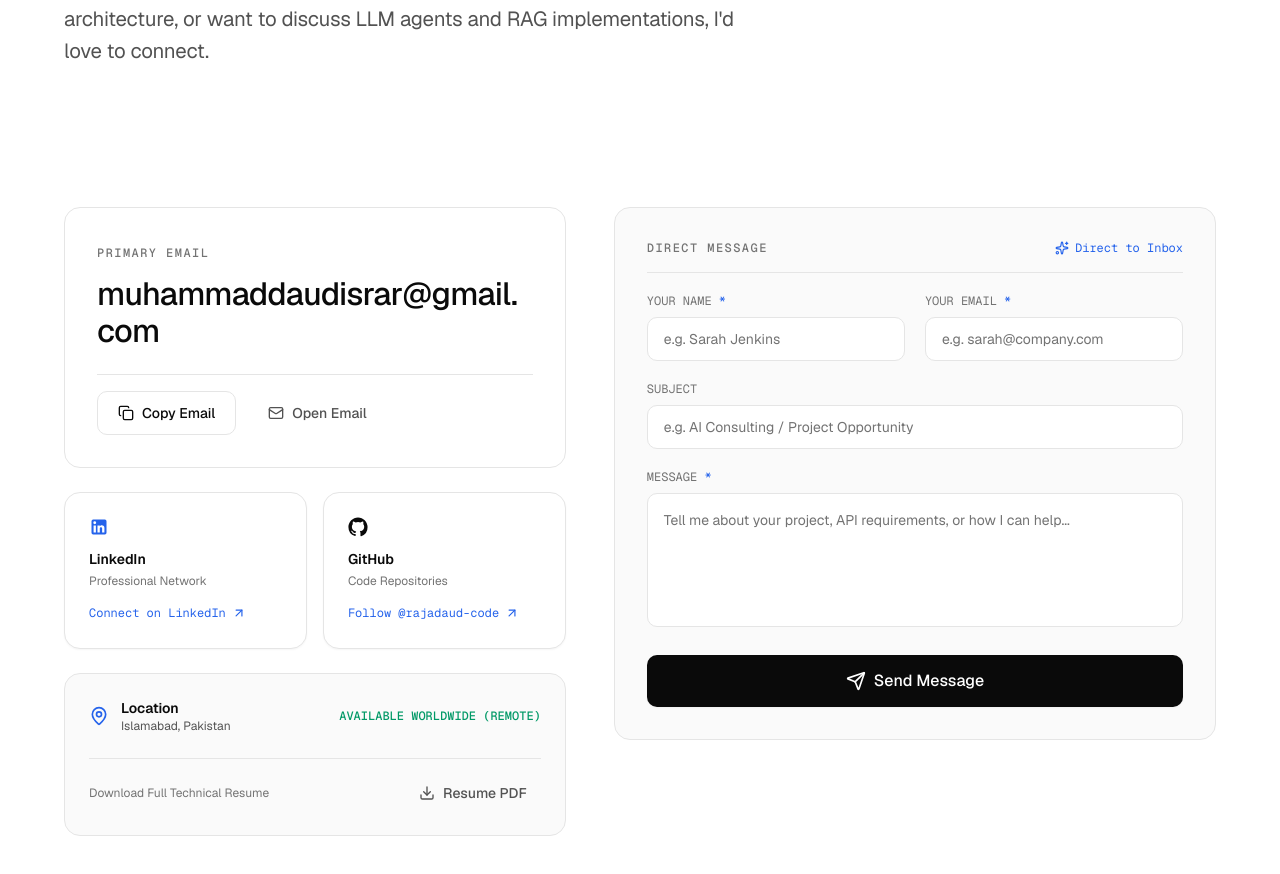
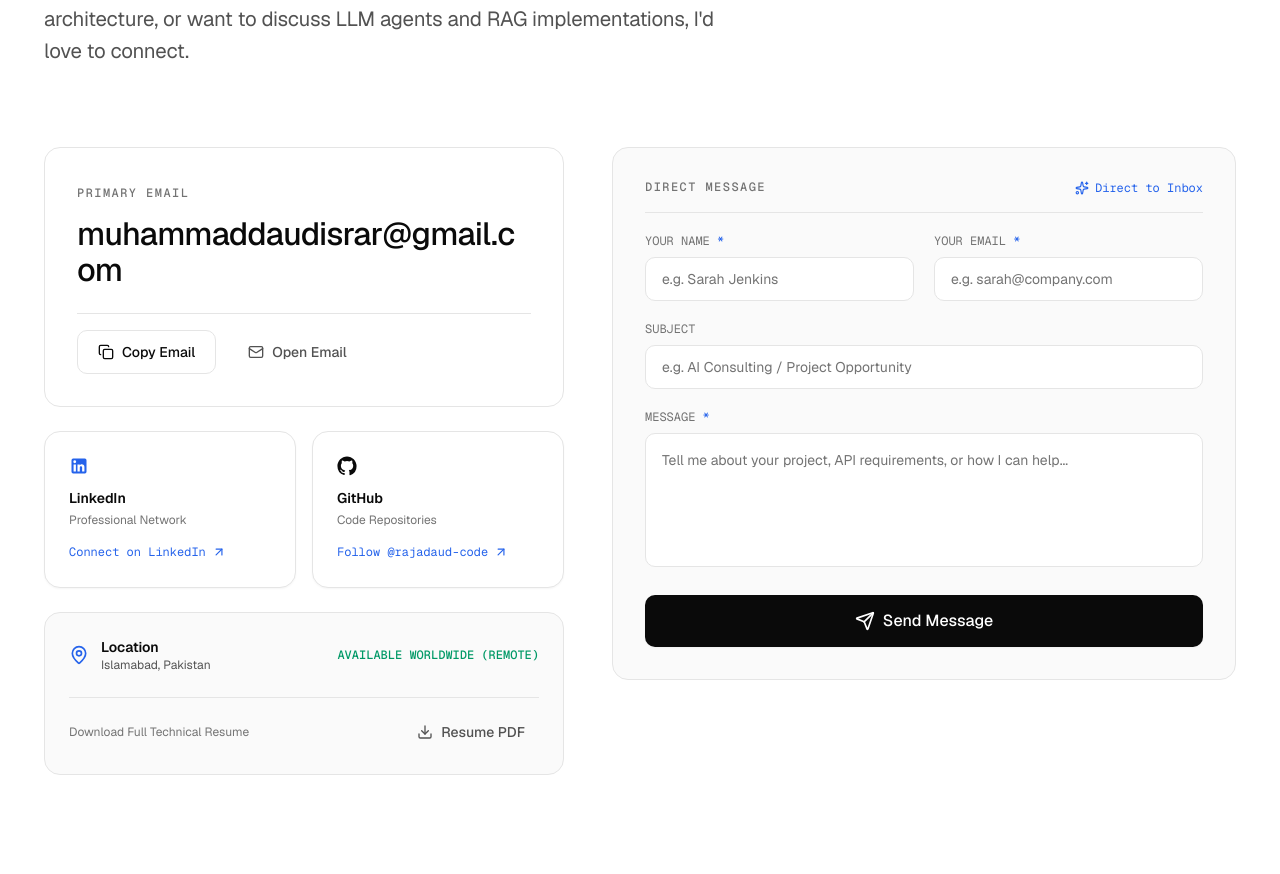
Before and after one commit to rajadaud-code/daud_portfolio, a Next.js app: page /contact in a window 1280 px wide. Shown: the part 440-1314 px from the top of the page. After the commit the page ends 1273 px from the top, so only its background shows below. Built offline with nearby package versions, Linux system fonts and the light colour scheme; no server answers.

Commit message:
feat: implement accessible Section UI component and create About, Contact, and Project pages with structured layouts

```diff
--- a/src/app/about/page.tsx
+++ b/src/app/about/page.tsx
@@ -160,7 +160,7 @@ export default function AboutPage() {
       </Section>
 
       {/* Engineering Philosophy Section */}
-      <Section spacing="tight" className="mt-16">
+      <Section spacing="tight">
         <Container>
           <Reveal>
             <SectionHeader
@@ -209,7 +209,7 @@ export default function AboutPage() {
       </Section>
 
       {/* Technical Ecosystem & Skills Matrix Section */}
-      <Section spacing="tight" className="mt-16">
+      <Section spacing="tight">
         <Container>
           <Reveal>
             <SectionHeader
@@ -247,7 +247,7 @@ export default function AboutPage() {
       </Section>
 
       {/* Experience & Timeline Section */}
-      <Section spacing="tight" className="mt-16">
+      <Section spacing="tight">
         <Container>
           <Reveal>
             <SectionHeader
@@ -311,7 +311,7 @@ export default function AboutPage() {
       </Section>
 
       {/* Certifications Highlight */}
-      <Section spacing="tight" className="mt-16">
+      <Section spacing="tight">
         <Container>
           <Reveal>
             <SectionHeader
@@ -332,7 +332,7 @@ export default function AboutPage() {
       </Section>
 
       {/* Resume & Action Section */}
-      <Section spacing="tight" className="mt-16 mb-16">
+      <Section spacing="tight">
         <Container>
           <Reveal>
             <div className="flex flex-col items-center justify-between gap-8 rounded-card border border-line bg-surface p-8 text-center md:flex-row md:text-left md:p-12">
--- a/src/app/contact/page.tsx
+++ b/src/app/contact/page.tsx
@@ -32,7 +32,7 @@ export default function ContactPage() {
         description="Whether you have an upcoming AI project, require scalable backend architecture, or want to discuss LLM agents and RAG implementations, I'd love to connect."
       />
 
-      <Section spacing="tight" className="pb-24">
+      <Section spacing="tight">
         <Container>
           <div className="grid items-start gap-12 lg:grid-cols-[minmax(0,1fr)_minmax(0,1.2fr)]">
             {/* Contact Information & Channels */}
--- a/src/app/globals.css
+++ b/src/app/globals.css
@@ -229,9 +229,9 @@
      (block, flex, grid, table). `gutter`, `stack` and `section` are safe;
      `.inline-gutter` and friends collide with nothing.
      ---------------------------------------------------------------------- */
-  --spacing-gutter: clamp(1.5rem, 5vw, 4rem);
-  --spacing-stack: clamp(2.5rem, 6vw, 5rem);
-  --spacing-section: clamp(6rem, 12vw, 11rem);
+  --spacing-gutter: clamp(1rem, 3.5vw, 2.75rem);
+  --spacing-stack: clamp(1.5rem, 3vw, 2.5rem);
+  --spacing-section: clamp(2.5rem, 4.5vw, 4.5rem);
 
   /* max-w-page (full editorial width) / max-w-prose-editorial (reading measure) */
   --container-page: 90rem;
--- a/src/app/projects/[slug]/page.tsx
+++ b/src/app/projects/[slug]/page.tsx
@@ -217,7 +217,7 @@ export default async function CaseStudyPage({ params }: CaseStudyPageProps) {
 
       {/* Case Study Content Sections */}
       {caseStudy ? (
-        <div className="mt-16 space-y-16 md:space-y-24">
+        <div className="mt-8">
           {/* Section 1: Problem & Approach */}
           <Section spacing="tight">
             <Container>
--- a/src/components/sections/certifications.tsx
+++ b/src/components/sections/certifications.tsx
@@ -26,7 +26,7 @@ export function Certifications() {
   if (certifications.length === 0 && shortfall === 0) return null;
 
   return (
-    <Section id={SECTION_ID}>
+    <Section id={SECTION_ID} spacing="tight">
       <Container>
         <Reveal>
           <SectionHeader
--- a/src/components/sections/experience.tsx
+++ b/src/components/sections/experience.tsx
@@ -50,7 +50,7 @@ export function Experience() {
   if (entries.length === 0) return null;
 
   return (
-    <Section id={SECTION_ID}>
+    <Section id={SECTION_ID} spacing="tight">
       <Container>
         <Reveal>
           <SectionHeader
--- a/src/components/sections/hero.tsx
+++ b/src/components/sections/hero.tsx
@@ -20,7 +20,7 @@ export function Hero() {
   return (
     <section
       aria-labelledby="hero-heading"
-      className="pt-2 pb-stack md:pt-24 lg:pt-4"
+      className="pt-6 pb-stack sm:pt-10 md:pt-14 lg:pt-12"
     >
       <Container>
         <div
--- a/src/components/ui/section.tsx
+++ b/src/components/ui/section.tsx
@@ -6,30 +6,20 @@ import { cn } from "@/lib/utils";
 export const sectionVariants = cva("", {
   variants: {
     /**
-     * Vertical rhythm. Two options, and the second exists for exactly one
-     * situation — see `tight`.
+     * Vertical rhythm. Provides proportional spacing across mobile and desktop.
      */
     spacing: {
-      /** The house rhythm. Every section that follows another section. */
+      /** The house rhythm for standalone sections. */
       default: "py-section",
       /**
-       * Reduced top padding, full bottom. For a section that directly follows
-       * a block which already spaced itself — currently only the featured
-       * projects grid, which sits under the hero's own `pb-stack`.
-       *
-       * Two paddings stacked is one gap, not two, and at `py-section`'s upper
-       * clamp (11rem) the sum would push the grid a full screen below the fold.
-       * The PRD asks twice for projects after minimal scroll; this is the other
-       * half of that promise, the first half being the hero's content-driven
-       * height (see sections/hero.tsx).
-       *
-       * A variant rather than a `className="pt-stack"` override at the call
-       * site: `py-*` and `pt-*` are different tailwind-merge groups, so both
-       * would survive the merge and the winner would be decided by Tailwind's
-       * emitted property order — which is not a contract worth depending on.
-       * cva picks one string, so there is nothing to resolve.
+       * Reduced top padding, standard bottom. Ideal for sections immediately
+       * following hero, headers, or previous sections.
        */
-      tight: "pt-stack pb-section",
+      tight: "pt-2 pb-section sm:pt-4",
+      /** Compact vertical spacing for related modules */
+      compact: "py-stack",
+      /** Completely chromeless / zero padding */
+      none: "py-0",
     },
   },
   defaultVariants: { spacing: "default" },
```
